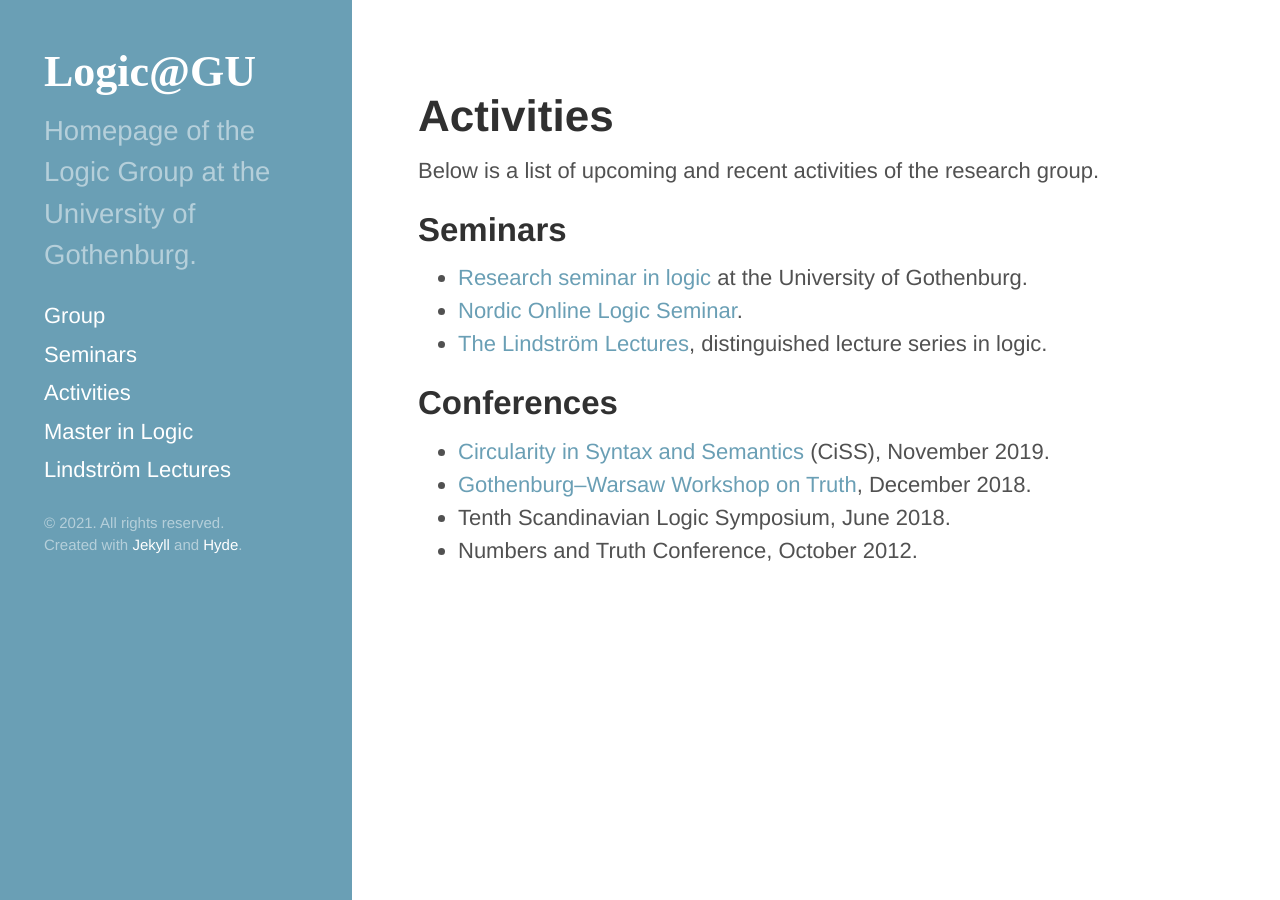
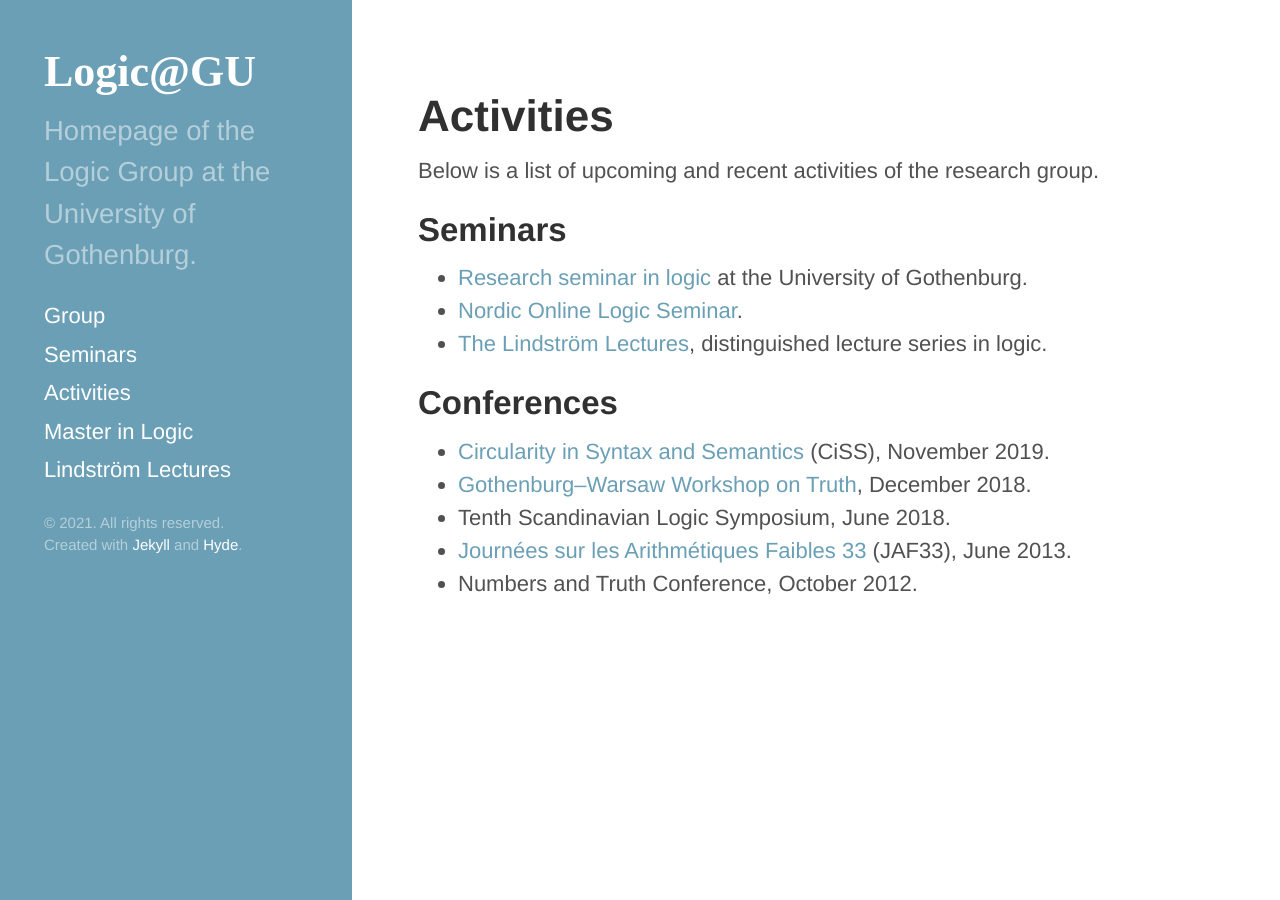
Before and after one commit to greleigh/Logic-GU, a Jekyll site: the page built from _pages/activities.md, in a window 1280 px wide. Built offline with Jekyll 4.4.1, drawn with Linux system fonts in a browser that asks for light colours; some web fonts are replaced.

Commit message:
Update activities.md

```diff
--- a/_pages/activities.md
+++ b/_pages/activities.md
@@ -17,4 +17,5 @@ Below is a list of upcoming and recent activities of the research group.
 - [Circularity in Syntax and Semantics]({% link _static_sites/ciss19/index.html %}) (CiSS), November 2019.
 - [Gothenburg--Warsaw Workshop on Truth]({% link  _events/2018-12-06-gu-war-workshop.markdown %}), December 2018.
 - Tenth Scandinavian Logic Symposium, June 2018.
+- [Journées sur les Arithmétiques Faibles 33]({% link _events/2014-06-16-jaf33.md %}) (JAF33), June 2013.
 - Numbers and Truth Conference, October 2012.
```
